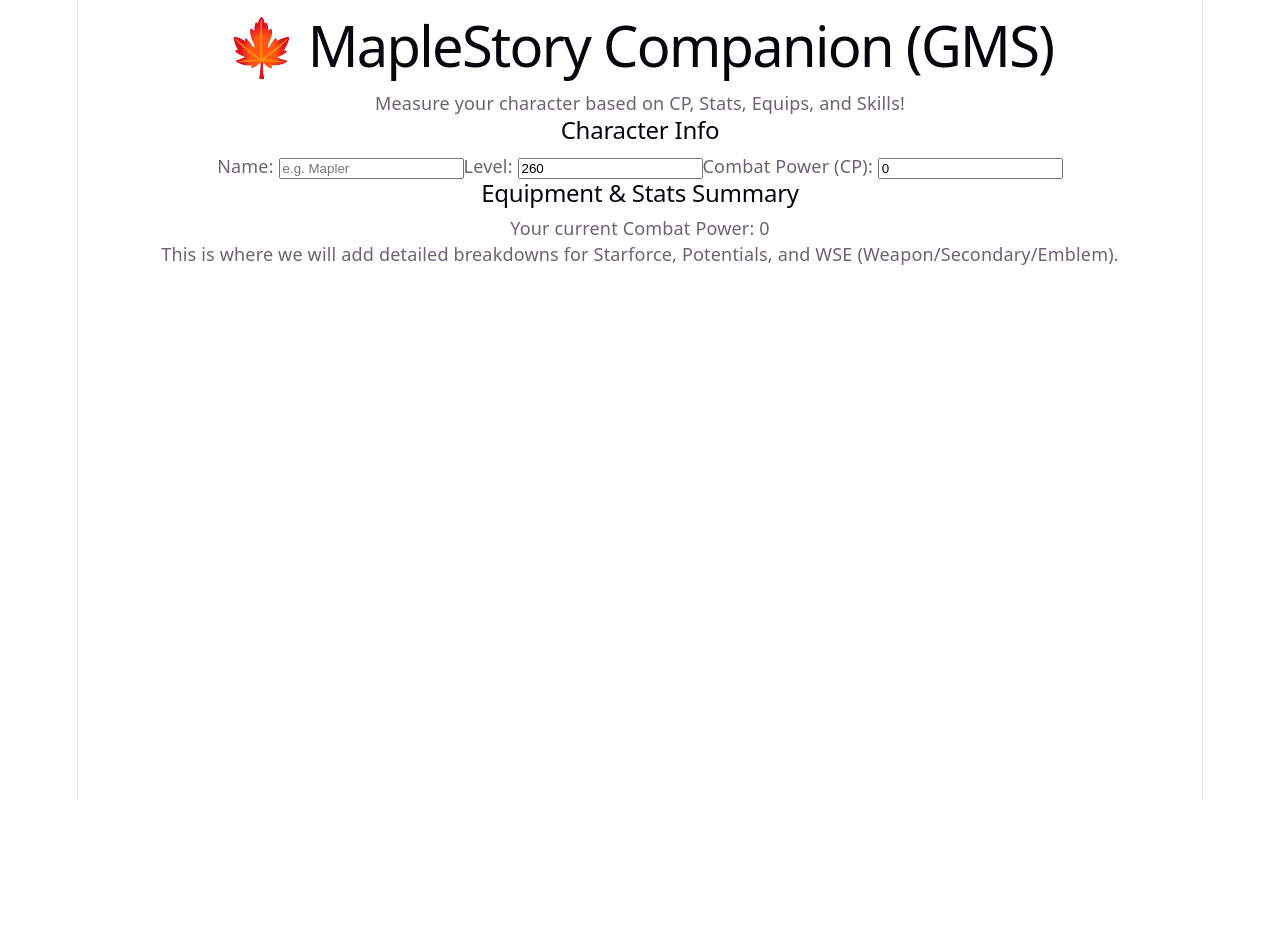
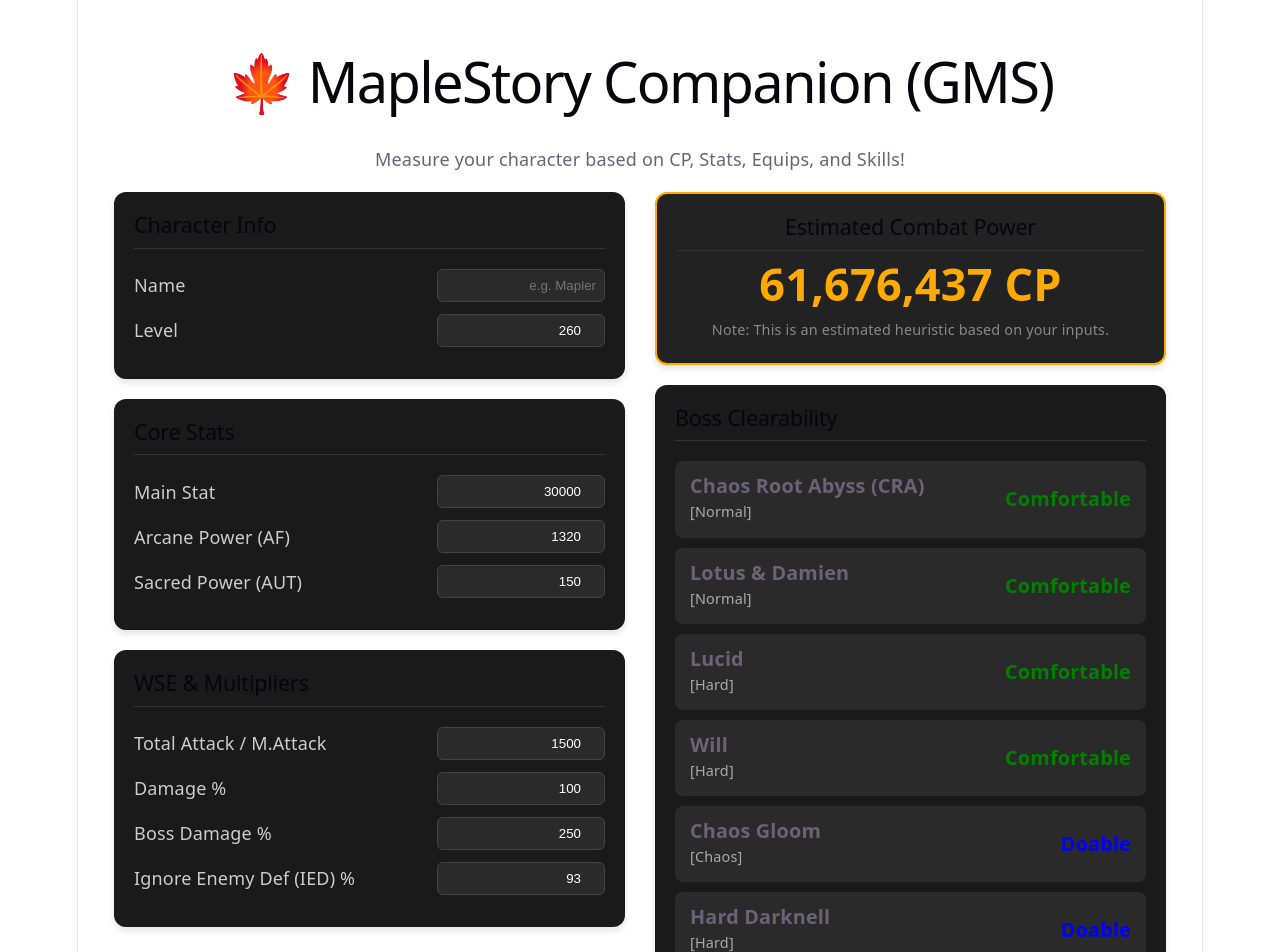
Before and after one commit to AlmogB45/maplestory-companion, a React (Vite) app: page / in a window 1280 px wide. Shown: the top 952 px of the page. Before the commit the page ends 800 px from the top, so only its background shows below. Built offline with nearby package versions, Linux system fonts and the light colour scheme.

Commit message:
feat: Add boss data, CP calculator, and UI for stats/WSE

```diff
--- a/src/App.css
+++ b/src/App.css
@@ -1,184 +1,115 @@
-.counter {
-  font-size: 16px;
-  padding: 5px 10px;
-  border-radius: 5px;
-  color: var(--accent);
-  background: var(--accent-bg);
-  border: 2px solid transparent;
-  transition: border-color 0.3s;
-  margin-bottom: 24px;
+#root {
+  max-width: 1200px;
+  margin: 0 auto;
+  padding: 2rem;
+  text-align: center;
+}
 
-  &:hover {
-    border-color: var(--accent-border);
+.container {
+  display: flex;
+  flex-direction: column;
+  gap: 20px;
 }
-  &:focus-visible {
-    outline: 2px solid var(--accent);
-    outline-offset: 2px;
+
+.layout-grid {
+  display: grid;
+  grid-template-columns: 1fr 1fr;
+  gap: 30px;
+  text-align: left;
+}
+
+@media (max-width: 768px) {
+  .layout-grid {
+    grid-template-columns: 1fr;
   }
 }
 
-.hero {
-  position: relative;
-
-  .base,
-  .framework,
-  .vite {
-    inset-inline: 0;
-    margin: 0 auto;
+.card {
+  background: #1a1a1a;
+  border-radius: 12px;
+  padding: 20px;
+  margin-bottom: 20px;
+  box-shadow: 0 4px 6px rgba(0, 0, 0, 0.1);
 }
 
-  .base {
-    width: 170px;
-    position: relative;
-    z-index: 0;
+.card h2 {
+  margin-top: 0;
+  border-bottom: 1px solid #333;
+  padding-bottom: 10px;
+  margin-bottom: 20px;
+  font-size: 1.2rem;
 }
 
-  .framework,
-  .vite {
-    position: absolute;
+.input-group {
+  display: flex;
+  justify-content: space-between;
+  align-items: center;
+  margin-bottom: 12px;
 }
 
-  .framework {
-    z-index: 1;
-    top: 34px;
-    height: 28px;
-    transform: perspective(2000px) rotateZ(300deg) rotateX(44deg) rotateY(39deg)
-      scale(1.4);
+.input-group label {
+  font-weight: 500;
+  color: #ccc;
 }
 
-  .vite {
-    z-index: 0;
-    top: 107px;
-    height: 26px;
-    width: auto;
-    transform: perspective(2000px) rotateZ(300deg) rotateX(40deg) rotateY(39deg)
-      scale(0.8);
-  }
+.input-group input {
+  width: 150px;
+  padding: 8px;
+  border-radius: 6px;
+  border: 1px solid #444;
+  background: #2a2a2a;
+  color: white;
+  text-align: right;
 }
 
-#center {
+.summary-card {
+  text-align: center;
+  background: #222;
+  border: 2px solid #ffaa00;
+}
+
+.cp-display {
+  font-size: 2.5rem;
+  font-weight: bold;
+  color: #ffaa00;
+  margin: 20px 0;
+}
+
+.note {
+  font-size: 0.8rem;
+  color: #888;
+}
+
+.boss-list {
   display: flex;
   flex-direction: column;
-  gap: 25px;
-  place-content: center;
-  place-items: center;
-  flex-grow: 1;
-
-  @media (max-width: 1024px) {
-    padding: 32px 20px 24px;
-    gap: 18px;
-  }
+  gap: 10px;
 }
 
-#next-steps {
+.boss-item {
   display: flex;
-  border-top: 1px solid var(--border);
-  text-align: left;
-
-  & > div {
-    flex: 1 1 0;
-    padding: 32px;
-    @media (max-width: 1024px) {
-      padding: 24px 20px;
-    }
+  justify-content: space-between;
+  align-items: center;
+  background: #2a2a2a;
+  padding: 12px 15px;
+  border-radius: 8px;
 }
 
-  .icon {
-    margin-bottom: 16px;
-    width: 22px;
-    height: 22px;
+.boss-info {
+  display: flex;
+  flex-direction: column;
 }
 
-  @media (max-width: 1024px) {
-    flex-direction: column;
-    text-align: center;
-  }
+.boss-name {
+  font-weight: bold;
+  font-size: 1.1rem;
 }
 
-#docs {
-  border-right: 1px solid var(--border);
-
-  @media (max-width: 1024px) {
-    border-right: none;
-    border-bottom: 1px solid var(--border);
-  }
+.boss-diff {
+  font-size: 0.8rem;
+  color: #aaa;
 }
 
-#next-steps ul {
-  list-style: none;
-  padding: 0;
-  display: flex;
-  gap: 8px;
-  margin: 32px 0 0;
-
-  .logo {
-    height: 18px;
+.boss-status {
+  font-size: 1.1rem;
 }
-
-  a {
-    color: var(--text-h);
-    font-size: 16px;
-    border-radius: 6px;
-    background: var(--social-bg);
-    display: flex;
-    padding: 6px 12px;
-    align-items: center;
-    gap: 8px;
-    text-decoration: none;
-    transition: box-shadow 0.3s;
-
-    &:hover {
-      box-shadow: var(--shadow);
-    }
-    .button-icon {
-      height: 18px;
-      width: 18px;
-    }
-  }
-
-  @media (max-width: 1024px) {
-    margin-top: 20px;
-    flex-wrap: wrap;
-    justify-content: center;
-
-    li {
-      flex: 1 1 calc(50% - 8px);
-    }
-
-    a {
-      width: 100%;
-      justify-content: center;
-      box-sizing: border-box;
-    }
-  }
-}
-
-#spacer {
-  height: 88px;
-  border-top: 1px solid var(--border);
-  @media (max-width: 1024px) {
-    height: 48px;
-  }
-}
-
-.ticks {
-  position: relative;
-  width: 100%;
-
-  &::before,
-  &::after {
-    content: '';
-    position: absolute;
-    top: -4.5px;
-    border: 5px solid transparent;
-  }
-
-  &::before {
-    left: 0;
-    border-left-color: var(--border);
-  }
-  &::after {
-    right: 0;
-    border-right-color: var(--border);
-  }
-}
--- a/src/App.jsx
+++ b/src/App.jsx
@@ -1,33 +1,134 @@
-import { useState } from 'react'
+import { useState, useEffect } from 'react'
 import './App.css'
+import { bosses } from './data/bosses'
+import { calculateEstimatedCP, canClearBoss } from './utils/calculator'
 
 function App() {
   const [characterName, setCharacterName] = useState('')
   const [level, setLevel] = useState(260)
+
+  // Base Stats
+  const [stats, setStats] = useState({
+    mainStat: 30000,
+    arcanePower: 1320,
+    sacredPower: 150
+  })
+
+  // Weapon / Secondary / Emblem + General Modifiers
+  const [wse, setWse] = useState({
+    totalAttack: 1500,
+    damage: 100,
+    bossDamage: 250,
+    ied: 93
+  })
+
   const [combatPower, setCombatPower] = useState(0)
+
+  // Auto-calculate estimated CP when stats/wse change
+  useEffect(() => {
+    const estimated = calculateEstimatedCP(stats, wse)
+    setCombatPower(estimated)
+  }, [stats, wse])
+
+  const handleStatChange = (e) => {
+    const { name, value } = e.target;
+    setStats(prev => ({ ...prev, [name]: Number(value) }))
+  }
+
+  const handleWseChange = (e) => {
+    const { name, value } = e.target;
+    setWse(prev => ({ ...prev, [name]: Number(value) }))
+  }
 
   return (
     <div className="container">
       <h1>🍁 MapleStory Companion (GMS)</h1>
       <p>Measure your character based on CP, Stats, Equips, and Skills!</p>
 
-      <div className="card">
-        <h2>Character Info</h2>
-        <label>
-          Name: <input value={characterName} onChange={(e) => setCharacterName(e.target.value)} placeholder="e.g. Mapler" />
-        </label>
-        <label>
-          Level: <input type="number" value={level} onChange={(e) => setLevel(Number(e.target.value))} />
-        </label>
-        <label>
-          Combat Power (CP): <input type="number" value={combatPower} onChange={(e) => setCombatPower(Number(e.target.value))} />
-        </label>
-      </div>
+      <div className="layout-grid">
+        {/* Input Column */}
+        <div className="input-section">
+          <div className="card">
+            <h2>Character Info</h2>
+            <div className="input-group">
+              <label>Name</label>
+              <input value={characterName} onChange={(e) => setCharacterName(e.target.value)} placeholder="e.g. Mapler" />
+            </div>
+            <div className="input-group">
+              <label>Level</label>
+              <input type="number" value={level} onChange={(e) => setLevel(Number(e.target.value))} />
+            </div>
+          </div>
 
-      <div className="card">
-        <h2>Equipment & Stats Summary</h2>
-        <p>Your current Combat Power: {combatPower.toLocaleString()}</p>
-        <p>This is where we will add detailed breakdowns for Starforce, Potentials, and WSE (Weapon/Secondary/Emblem).</p>
+          <div className="card">
+            <h2>Core Stats</h2>
+            <div className="input-group">
+              <label>Main Stat</label>
+              <input type="number" name="mainStat" value={stats.mainStat} onChange={handleStatChange} />
+            </div>
+            <div className="input-group">
+              <label>Arcane Power (AF)</label>
+              <input type="number" name="arcanePower" value={stats.arcanePower} onChange={handleStatChange} />
+            </div>
+            <div className="input-group">
+              <label>Sacred Power (AUT)</label>
+              <input type="number" name="sacredPower" value={stats.sacredPower} onChange={handleStatChange} />
+            </div>
+          </div>
+
+          <div className="card">
+            <h2>WSE & Multipliers</h2>
+            <div className="input-group">
+              <label>Total Attack / M.Attack</label>
+              <input type="number" name="totalAttack" value={wse.totalAttack} onChange={handleWseChange} />
+            </div>
+            <div className="input-group">
+              <label>Damage %</label>
+              <input type="number" name="damage" value={wse.damage} onChange={handleWseChange} />
+            </div>
+            <div className="input-group">
+              <label>Boss Damage %</label>
+              <input type="number" name="bossDamage" value={wse.bossDamage} onChange={handleWseChange} />
+            </div>
+            <div className="input-group">
+              <label>Ignore Enemy Def (IED) %</label>
+              <input type="number" name="ied" value={wse.ied} onChange={handleWseChange} max="100" />
+            </div>
+          </div>
+        </div>
+
+        {/* Results Column */}
+        <div className="results-section">
+          <div className="card summary-card">
+            <h2>Estimated Combat Power</h2>
+            <div className="cp-display">
+              {combatPower.toLocaleString()} CP
+            </div>
+            <p className="note">Note: This is an estimated heuristic based on your inputs.</p>
+          </div>
+
+          <div className="card">
+            <h2>Boss Clearability</h2>
+            <div className="boss-list">
+              {bosses.map(boss => {
+                const result = canClearBoss(boss, stats, level, combatPower);
+                return (
+                  <div key={boss.id} className="boss-item">
+                    <div className="boss-info">
+                      <span className="boss-name">{boss.name}</span>
+                      <span className="boss-diff">[{boss.difficulty}]</span>
+                    </div>
+                    <div className="boss-status">
+                      <span style={{ color: result.color, fontWeight: 'bold' }}>
+                        {result.status}
+                      </span>
+                    </div>
+                  </div>
+                )
+              })}
+            </div>
+          </div>
+        </div>
       </div>
     </div>
   )
--- /dev/null
+++ b/src/data/bosses.js
@@ -0,0 +1,76 @@
+export const bosses = [
+  {
+    id: 'cra',
+    name: 'Chaos Root Abyss (CRA)',
+    difficulty: 'Normal',
+    requiredLevel: 210,
+    requiredCP: 1500000,
+    minStats: { mainStat: 10000, ied: 80, bossDamage: 150 }
+  },
+  {
+    id: 'lomien',
+    name: 'Lotus & Damien',
+    difficulty: 'Normal',
+    requiredLevel: 220,
+    requiredCP: 5000000,
+    minStats: { mainStat: 15000, ied: 90, bossDamage: 200 }
+  },
+  {
+    id: 'lucid_hard',
+    name: 'Lucid',
+    difficulty: 'Hard',
+    requiredLevel: 235,
+    requiredCP: 20000000,
+    minStats: { mainStat: 30000, ied: 93, bossDamage: 250 }
+  },
+  {
+    id: 'will_hard',
+    name: 'Will',
+    difficulty: 'Hard',
+    requiredLevel: 235,
+    requiredCP: 25000000,
+    minStats: { mainStat: 35000, ied: 94, bossDamage: 260 }
+  },
+  {
+    id: 'cgloom',
+    name: 'Chaos Gloom',
+    difficulty: 'Chaos',
+    requiredLevel: 255,
+    requiredCP: 50000000,
+    minStats: { mainStat: 45000, ied: 95, bossDamage: 300 }
+  },
+  {
+    id: 'hdarknell',
+    name: 'Hard Darknell',
+    difficulty: 'Hard',
+    requiredLevel: 255,
+    requiredCP: 60000000,
+    minStats: { mainStat: 50000, ied: 95, bossDamage: 320 }
+  },
+  {
+    id: 'bmag_hard',
+    name: 'Black Mage',
+    difficulty: 'Hard',
+    requiredLevel: 255,
+    requiredCP: 100000000,
+    minStats: { mainStat: 65000, ied: 96, bossDamage: 350 }
+  },
+  {
+    id: 'seren_normal',
+    name: 'Seren',
+    difficulty: 'Normal',
+    requiredLevel: 265,
+    requiredCP: 150000000,
+    minStats: { mainStat: 75000, ied: 97, bossDamage: 400 },
+    sacredPower: 50
+  },
+  {
+    id: 'kalos_normal',
+    name: 'Kalos',
+    difficulty: 'Normal',
+    requiredLevel: 270,
+    requiredCP: 300000000,
+    minStats: { mainStat: 90000, ied: 98, bossDamage: 450 },
+    sacredPower: 200
+  }
+];
--- /dev/null
+++ b/src/utils/calculator.js
@@ -0,0 +1,47 @@
+// Basic heuristic calculator for estimating GMS Maplestory Combat Power / Stats
+export function calculateEstimatedCP(stats, wse) {
+  // A very simplified mock formula to simulate CP generation based on GMS mechanics
+  // In reality, CP is an internal formula derived from HP, Main Stat, Attack, Damage, Boss, IED, etc.
+
+  const baseStatFactor = stats.mainStat * 100;
+  const attackFactor = wse.totalAttack * 500;
+  const damageFactor = 1 + (wse.damage + wse.bossDamage) / 100;
+
+  // IED has diminishing returns but is crucial for CP calculation against bosses
+  const iedMultiplier = wse.ied > 0 ? (wse.ied / 100) * 1.5 : 1;
+
+  let estimatedCP = (baseStatFactor + attackFactor) * damageFactor * iedMultiplier;
+
+  // Add a multiplier for arcane/sacred power for modern bosses
+  const powerMultiplier = 1 + (stats.arcanePower / 1000) + (stats.sacredPower / 500);
+
+  return Math.floor(estimatedCP * powerMultiplier);
+}
+
+export function canClearBoss(boss, playerStats, playerLevel, playerCP) {
+  const levelDiff = playerLevel - boss.requiredLevel;
+
+  // Basic heuristic:
+  // If player CP is >= boss required CP and Level >= required level, they can clear it.
+  // We can also return a difficulty rating: "Comfortable", "Struggle", "Impossible"
+
+  if (levelDiff < -5) {
+    return { clearable: false, status: 'Level too low', color: 'red' };
+  }
+
+  if (boss.sacredPower && playerStats.sacredPower < boss.sacredPower) {
+    return { clearable: false, status: 'Not enough Sacred Power', color: 'red' };
+  }
+
+  const cpRatio = playerCP / boss.requiredCP;
+
+  if (cpRatio >= 2.0) {
+    return { clearable: true, status: 'Comfortable', color: 'green' };
+  } else if (cpRatio >= 1.0) {
+    return { clearable: true, status: 'Doable', color: 'blue' };
+  } else if (cpRatio >= 0.7) {
+    return { clearable: true, status: 'Struggle (Requires Hands)', color: 'orange' };
+  } else {
+    return { clearable: false, status: 'Not enough CP', color: 'red' };
+  }
+}
```
Lines whose indentation alone changed are shown as unchanged.
